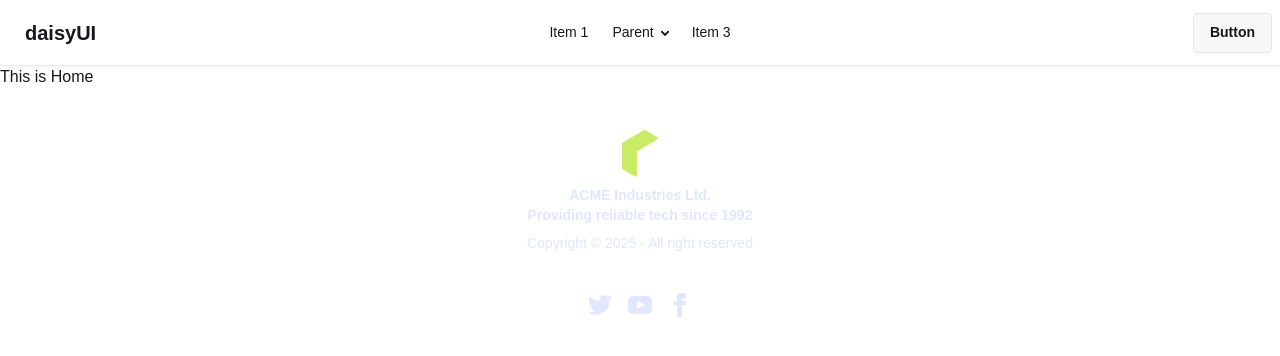
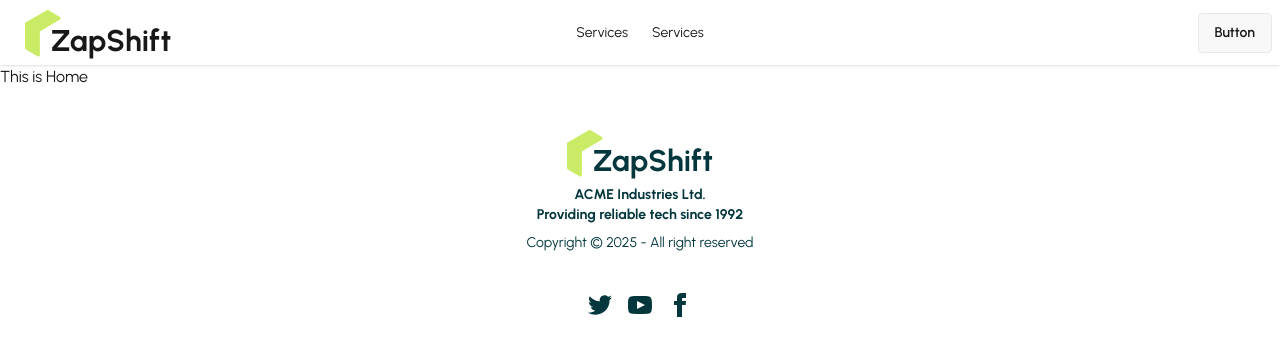
Before and after one commit to himel2535/zap-shift-client, a React (Vite) app: page / in a window 1280 px wide. Shown: the top 356 px of the page. Built offline with nearby package versions, Linux system fonts and the light colour scheme.

Commit message:
customize theme

```diff
--- a/package.json
+++ b/package.json
@@ -13,6 +13,7 @@
     "@tailwindcss/vite": "^4.1.17",
     "react": "^19.2.0",
     "react-dom": "^19.2.0",
+    "react-icons": "^5.5.0",
     "react-router": "^7.9.6",
     "tailwindcss": "^4.1.17"
   },
--- a/src/components/logo/Logo.jsx
+++ b/src/components/logo/Logo.jsx
@@ -4,8 +4,9 @@
 
 const Logo = () => {
   return (
-    <div>
+    <div className="flex items-end">
       <img src={logo} alt="" />
+      <h3 className="text-3xl font-bold -ms-2.5 -mb-0.5">ZapShift</h3>
     </div>
   );
 };
--- a/src/index.css
+++ b/src/index.css
@@ -1,7 +1,16 @@
+@import url("https://fonts.googleapis.com/css2?family=Urbanist:ital,wght@0,100..900;1,100..900&display=swap");
+
 @import "tailwindcss";
-@plugin "daisyui";
+@plugin "daisyui" {
+  themes: light --default;
+}
 
-@import url("https://fonts.googleapis.com/css2?family=Urbanist:ital,wght@0,100..900;1,100..900&display=swap");
+@plugin "daisyui/theme" {
+  name: "light";
+  default: true;
+  --color-primary: #CAEB66;
+  --color-secondary: #03373D;
+}
 
 body {
   font-family: "Urbanist", sans-serif;
--- a/src/layouts/RootLayout.jsx
+++ b/src/layouts/RootLayout.jsx
@@ -5,7 +5,7 @@
 
 const RootLayout = () => {
   return (
-    <div>
+    <div className="max-w-7xl mx-auto">
       <Navbar></Navbar>
       <Outlet></Outlet>
       <Footer></Footer>
--- /dev/null
+++ b/src/pages/home/Banner/Banner.jsx
@@ -0,0 +1,11 @@
+import React from 'react';
+
+const Banner = () => {
+    return (
+        <div>
+
+        </div>
+    );
+};
+
+export default Banner;
--- a/src/pages/shared/footer/Footer.jsx
+++ b/src/pages/shared/footer/Footer.jsx
@@ -3,7 +3,7 @@
 
 const Footer = () => {
   return (
-    <footer className="footer footer-horizontal footer-center  text-primary-content p-10">
+    <footer className="footer footer-horizontal footer-center  text-secondary p-10">
       <aside>
         <Logo></Logo>
         <p className="font-bold">
--- a/src/pages/shared/navbar/Navbar.jsx
+++ b/src/pages/shared/navbar/Navbar.jsx
@@ -1,6 +1,18 @@
 import React from "react";
+import Logo from "../../../components/logo/Logo";
+import { NavLink } from "react-router";
 
 const Navbar = () => {
+  const links = (
+    <>
+      <li>
+        <NavLink to="">Services</NavLink>
+      </li>
+      <li>
+        <NavLink to="">Services</NavLink>
+      </li>
+    </>
+  );
   return (
     <div className="navbar bg-base-100 shadow-sm">
       <div className="navbar-start">
@@ -26,49 +38,15 @@
             tabIndex="-1"
             className="menu menu-sm dropdown-content bg-base-100 rounded-box z-1 mt-3 w-52 p-2 shadow"
           >
-            <li>
-              <a>Item 1</a>
-            </li>
-            <li>
-              <a>Parent</a>
-              <ul className="p-2">
-                <li>
-                  <a>Submenu 1</a>
-                </li>
-                <li>
-                  <a>Submenu 2</a>
-                </li>
-              </ul>
-            </li>
-            <li>
-              <a>Item 3</a>
-            </li>
+            {links}
           </ul>
         </div>
-        <a className="btn btn-ghost text-xl">daisyUI</a>
+        <a className="btn btn-ghost text-xl">
+          <Logo></Logo>
+        </a>
       </div>
       <div className="navbar-center hidden lg:flex">
-        <ul className="menu menu-horizontal px-1">
-          <li>
-            <a>Item 1</a>
-          </li>
-          <li>
-            <details>
-              <summary>Parent</summary>
-              <ul className="p-2">
-                <li>
-                  <a>Submenu 1</a>
-                </li>
-                <li>
-                  <a>Submenu 2</a>
-                </li>
-              </ul>
-            </details>
-          </li>
-          <li>
-            <a>Item 3</a>
-          </li>
-        </ul>
+        <ul className="menu menu-horizontal px-1">{links}</ul>
       </div>
       <div className="navbar-end">
         <a className="btn">Button</a>
```
Also changed, not shown: 1 other file (tests, documents, lock files or other folders).
